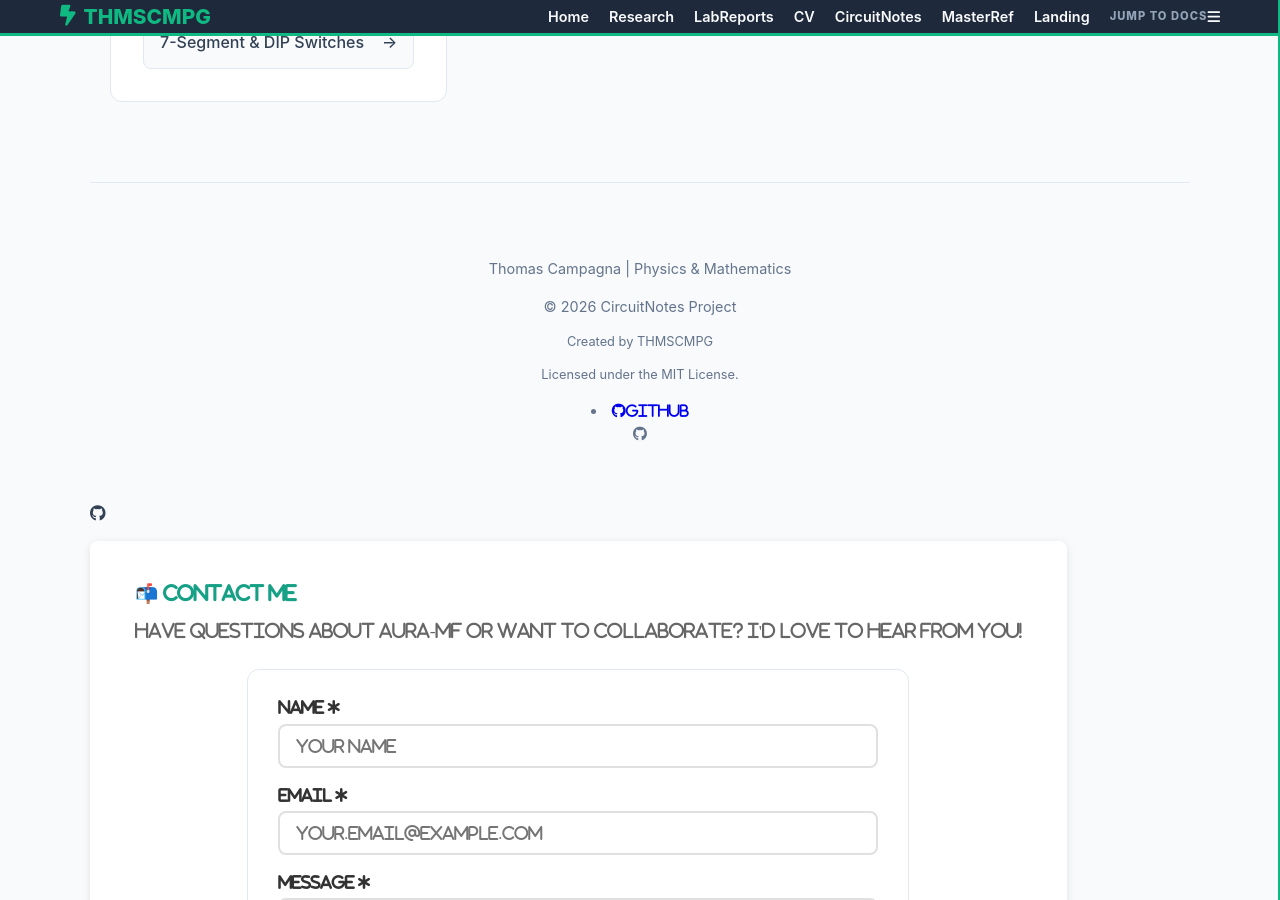
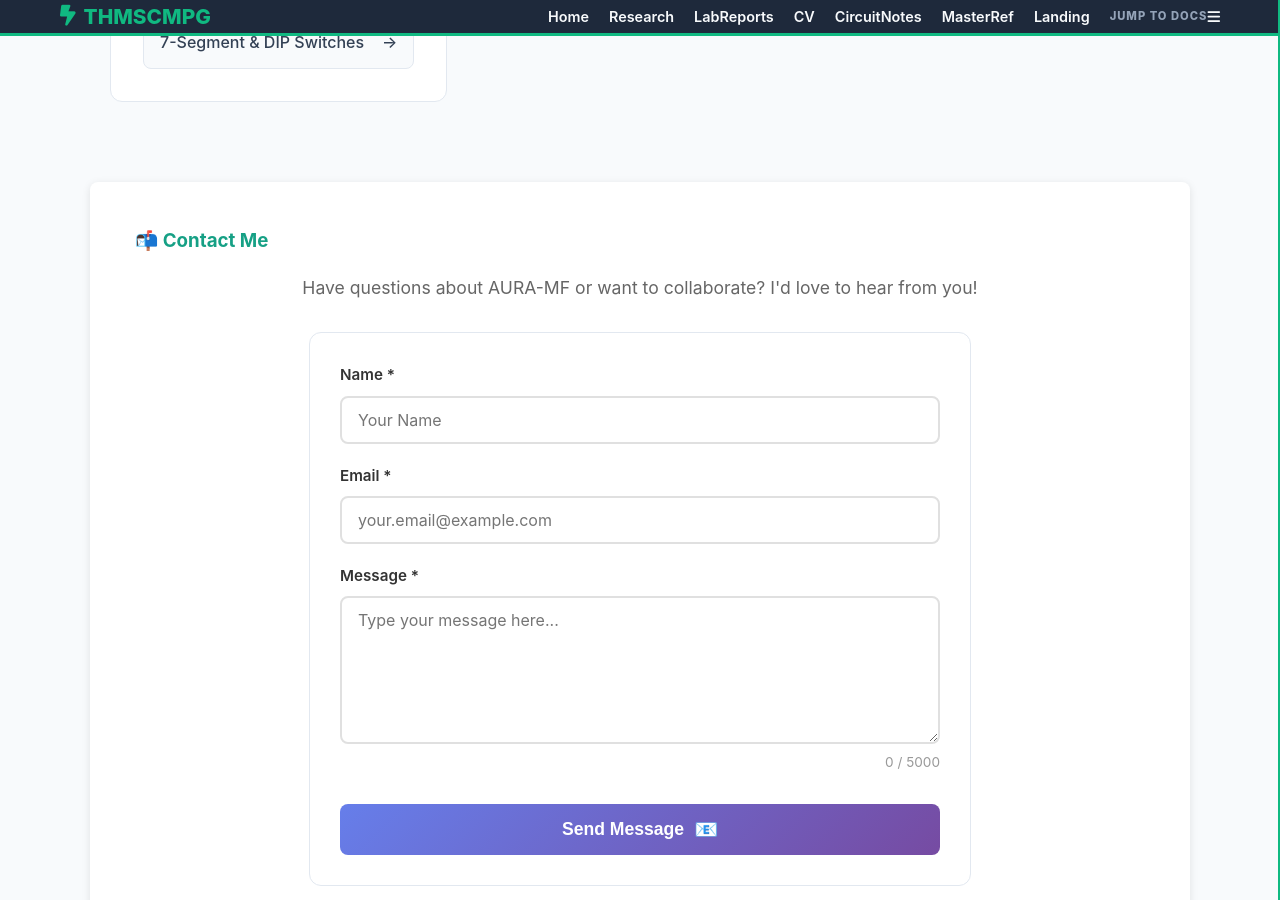
Before and after one commit to THMSCMPG/CircuitNotes, a Jekyll site: the page built from docs/index.html, in a window 1280 px wide and 900 px high, scrolled down 894 px. Built offline with Jekyll 4.4.1, drawn with Linux system fonts in a browser that asks for light colours.

Commit message:
Update index.html

```diff
--- a/docs/index.html
+++ b/docs/index.html
@@ -54,24 +54,4 @@
         </div>
     </main>
 
-    <footer class="footer">
-        <p>Thomas Campagna | Physics & Mathematics</p>
-        <p>&copy; 2026 CircuitNotes Project</p>
-            <p style="font-size: 0.8rem; margin-top: 10px;">Created by THMSCMPG</p>
-            <p style="font-size: 0.8rem; margin-top: 8px;">Licensed under the MIT License.</p>
-        <li><a href="https://github.com/THMSCMPG"><i class="fab fa-github" target="_blank"</i>GitHub</a></li>
-    </footer>
-
-<script>
-    function toggleSidebar() {
-        const sidebar = document.getElementById("mySidebar");
-        // Check if the sidebar is open (250px) or closed (0)
-        if (sidebar.style.width === "250px") {
-            sidebar.style.width = "0";
-        } else {
-            sidebar.style.width = "250px";
-        }
-    }
-</script>
-
 {% include contact_form.html %}
```
